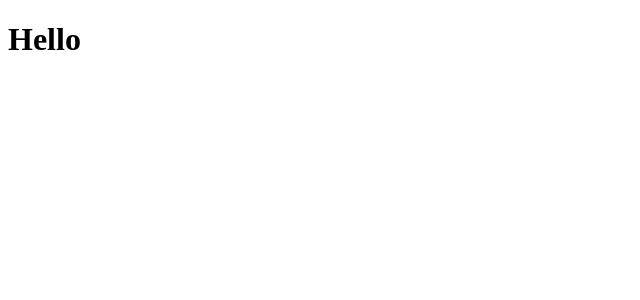
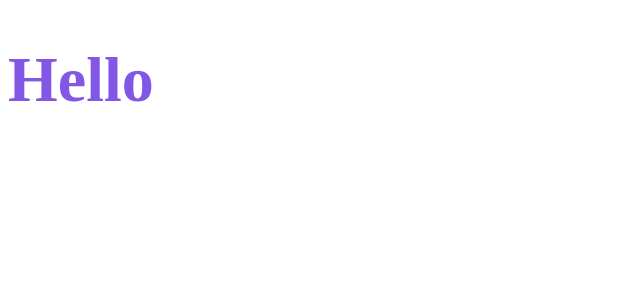
Before and after one commit to julianaMari/ReactJS-DtMoney, a React (Create React App) app: page / in a window 1280 px wide. Shown: the top 300 px of the page, without its empty margins (0-640 px from the left). Built offline with nearby package versions, Linux system fonts and the light colour scheme.

Commit message:
Installing styled-components

```diff
--- a/package.json
+++ b/package.json
@@ -6,6 +6,7 @@
     "react": "^18.2.0",
     "react-dom": "^18.2.0",
     "react-scripts": "5.0.1",
+    "styled-components": "^5.3.6",
     "web-vitals": "^2.1.0"
   },
   "devDependencies": {
@@ -16,6 +17,7 @@
     "@types/node": "^16.7.13",
     "@types/react": "^18.0.0",
     "@types/react-dom": "^18.0.0",
+    "@types/styled-components": "^5.1.26",
     "typescript": "^4.4.2"
   },
   "scripts": {
--- a/src/App.tsx
+++ b/src/App.tsx
@@ -1,7 +1,16 @@
+import styled from 'styled-components'
+
+const Tytle = styled.h1`
+font-size: 64px;
+color: #8257e6;
+`
+
 export function App() {
   return (
     <div className="App">
-     <h1>Hello</h1>
+     <Tytle>
+      Hello
+      </Tytle>
     </div>
   );
 }
```
Also changed, not shown: 1 other file (tests, documents, lock files or other folders).
